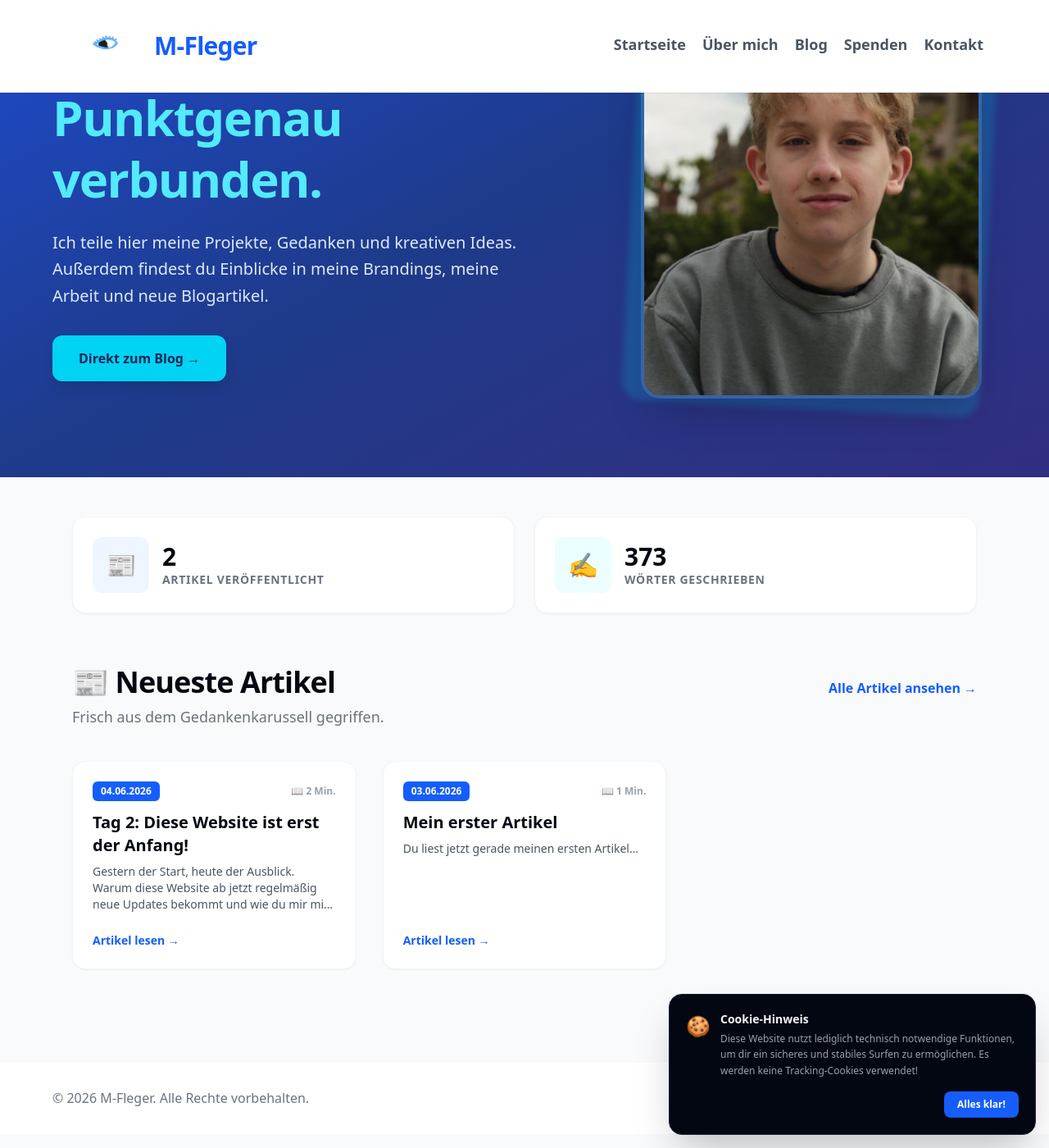
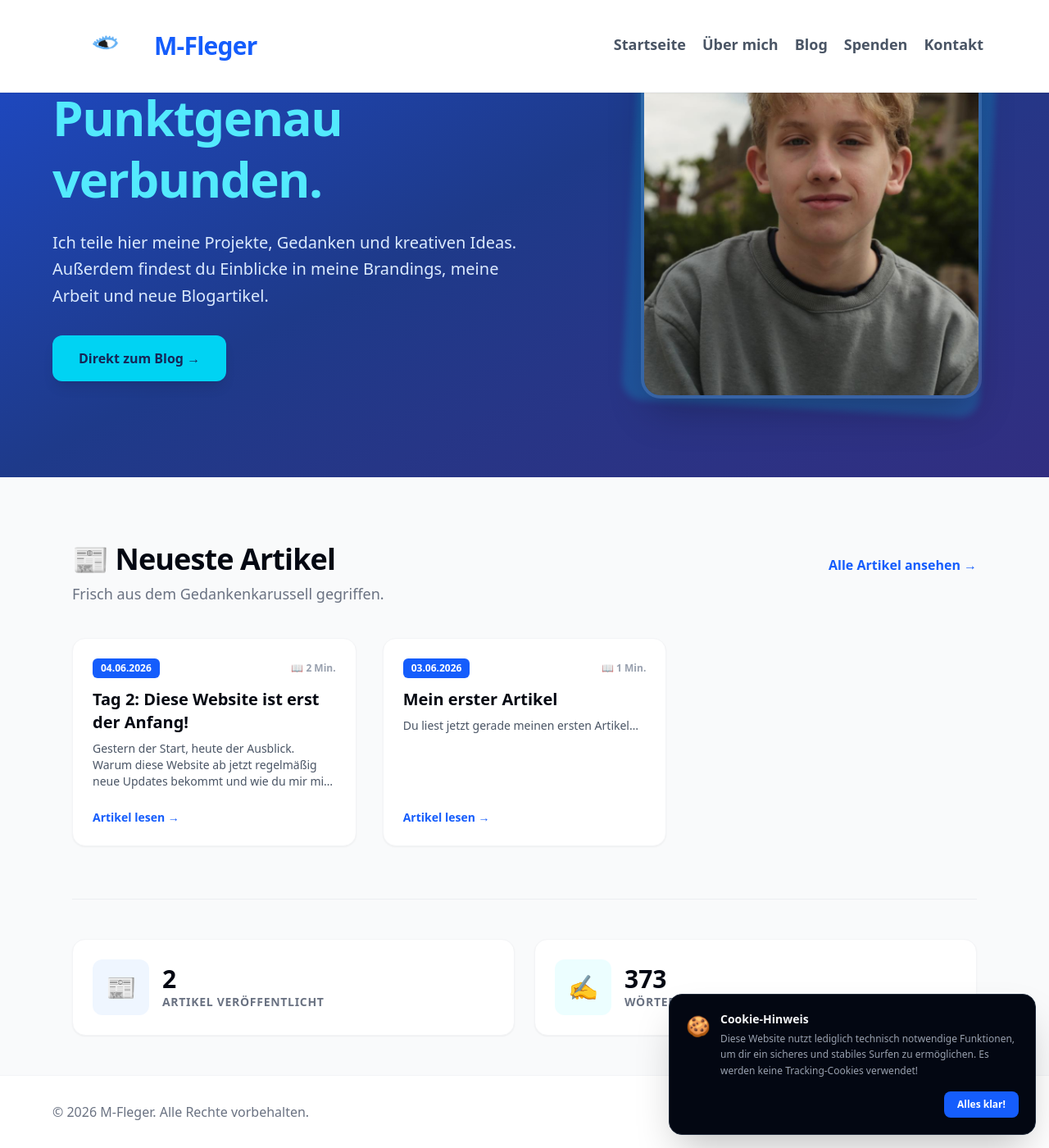
Before and after one commit to julian13053/julian13053.github.io, a Jekyll site: the page built from index.md, in a window 1280 px wide and 1400 px high, scrolled down 235 px. Shown: the whole window at 82% size. Built offline with Jekyll 4.4.1, drawn with Linux system fonts in a browser that asks for light colours.

Commit message:
Update index.md

```diff
--- a/index.md
+++ b/index.md
@@ -7,9 +7,7 @@ title: Startseite
     <meta charset="UTF-8">
     <meta name="viewport" content="width=device-width, initial-scale=1.0">
     <title>M-Fleger | Portfolio & Blog</title>
-    <!-- 1. Das Favicon (Logo im Browser-Tab) -->
     <link rel="icon" type="image/jpeg" href="auge-logo.jpg">
-    <!-- 2. Open Graph / WhatsApp-Vorschau für die Startseite -->
     <meta property="og:type" content="website">
     <meta property="og:title" content="M-Fleger | Portfolio & Blog">
     <meta property="og:description" content="Willkommen auf M-Fleger. Entdecke meine Projekte, kreativen Ideen und neuesten Blogartikel!">
@@ -26,7 +24,6 @@ title: Startseite
 </head>
 <body class="bg-gray-50 text-gray-900 font-sans antialiased flex flex-col min-h-screen">
 
-    <!-- MENÜ -->
     <nav class="bg-white border-b border-gray-100 sticky top-0 z-50 shadow-xs">
         {% include navigation.html %}
     </nav>
@@ -55,41 +52,7 @@ title: Startseite
         </div>
     </header>
 
-    <!-- AUTOMATISCHE STATISTIK-KARTEN -->
-    <section class="max-w-6xl w-full mx-auto px-4 md:px-6 pt-12">
-        <div class="grid grid-cols-1 sm:grid-cols-2 gap-6">
-
-            <!-- Karte 1: Artikel-Anzahl -->
-            <div class="bg-white border border-gray-100 p-6 rounded-2xl shadow-xs flex items-center gap-4 hover:shadow-md transition-all">
-                <div class="bg-blue-50 text-blue-600 text-3xl p-4 rounded-xl">
-                    📰
-                </div>
-                <div>
-                    <span class="block text-2xl md:text-3xl font-black text-gray-950">{{ site.posts.size }}</span>
-                    <span class="text-sm font-bold text-gray-500 uppercase tracking-wider">Artikel veröffentlicht</span>
-                </div>
-            </div>
-
-            <!-- Karte 2: Gesamte Wörter (berechnet Jekyll live!) -->
-            {% assign total_words = 0 %}
-            {% for post in site.posts %}
-                {% assign words = post.content | strip_html | number_of_words %}
-                {% assign total_words = total_words | plus: words %}
-            {% endfor %}
-            <div class="bg-white border border-gray-100 p-6 rounded-2xl shadow-xs flex items-center gap-4 hover:shadow-md transition-all">
-                <div class="bg-cyan-50 text-cyan-600 text-3xl p-4 rounded-xl">
-                    ✍️
-                </div>
-                <div>
-                    <span class="block text-2xl md:text-3xl font-black text-gray-950">{{ total_words }}</span>
-                    <span class="text-sm font-bold text-gray-500 uppercase tracking-wider">Wörter geschrieben</span>
-                </div>
-            </div>
-
-        </div>
-    </section>
-
-    <main class="max-w-6xl mx-auto px-4 md:px-6 py-12 md:py-16 flex-grow w-full">
+    <main class="max-w-6xl mx-auto px-4 md:px-6 pt-12 md:pt-20 flex-grow w-full">
         <div class="mb-12">
             <div class="flex flex-col md:flex-row justify-between items-center md:items-baseline mb-10 gap-4 text-center md:text-left">
                 <div>
@@ -101,7 +64,7 @@ title: Startseite
                 </a>
             </div>
 
-            <div class="grid grid-cols-1 md:grid-cols-3 gap-6 md:gap-8">
+            <div class="grid grid-cols-1 md:grid-cols-3 gap-6 md:gap-8 mb-16">
                 {% for post in site.posts limit:3 %}
                 <div class="bg-white border border-gray-100 p-6 rounded-2xl shadow-xs flex flex-col justify-between hover:shadow-md hover:scale-105 transition-all duration-300">
                     <div>
@@ -125,9 +88,39 @@ title: Startseite
                 {% endfor %}
             </div>
         </div>
+
+        <hr class="border-gray-200/60 my-12">
+
+        <div class="grid grid-cols-1 sm:grid-cols-2 gap-6 mb-12">
+
+            <div class="bg-white border border-gray-100 p-6 rounded-2xl shadow-xs flex items-center gap-4 hover:shadow-md transition-all">
+                <div class="bg-blue-50 text-blue-600 text-3xl p-4 rounded-xl">
+                    📰
+                </div>
+                <div>
+                    <span class="block text-2xl md:text-3xl font-black text-gray-950">{{ site.posts.size }}</span>
+                    <span class="text-sm font-bold text-gray-500 uppercase tracking-wider">Artikel veröffentlicht</span>
+                </div>
+            </div>
+
+            {% assign total_words = 0 %}
+            {% for post in site.posts %}
+                {% assign words = post.content | strip_html | number_of_words %}
+                {% assign total_words = total_words | plus: words %}
+            {% endfor %}
+            <div class="bg-white border border-gray-100 p-6 rounded-2xl shadow-xs flex items-center gap-4 hover:shadow-md transition-all">
+                <div class="bg-cyan-50 text-cyan-600 text-3xl p-4 rounded-xl">
+                    ✍️
+                </div>
+                <div>
+                    <span class="block text-2xl md:text-3xl font-black text-gray-950">{{ total_words }}</span>
+                    <span class="text-sm font-bold text-gray-500 uppercase tracking-wider">Wörter geschrieben</span>
+                </div>
+            </div>
+
+        </div>
     </main>
 
-    <!-- FOOTER -->
     {% include footer.html %}
     {% include cookie-banner.html %}
 
```
